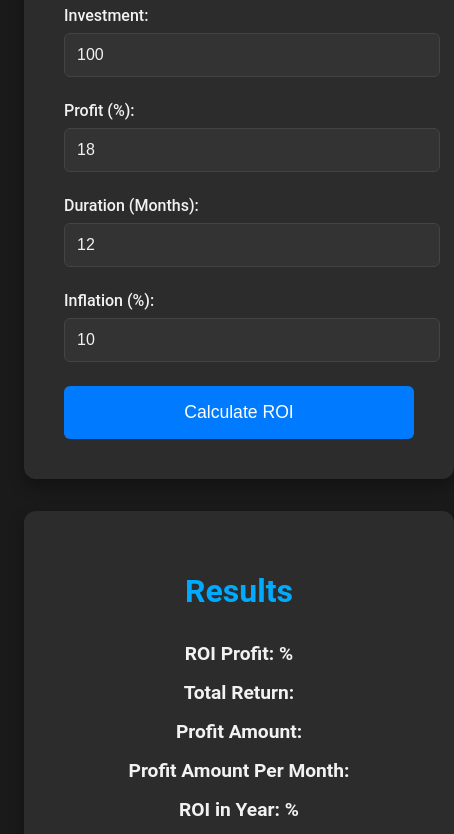
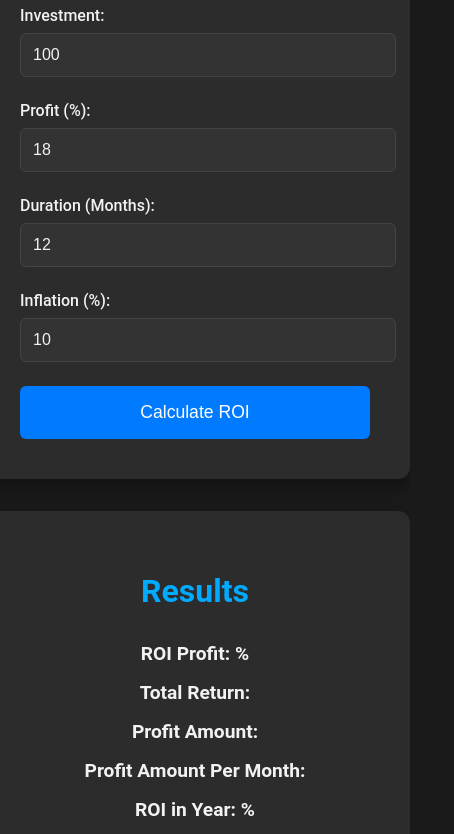
Before and after one commit to NFRIDOY/beat10get10n10, a plain HTML site: page index.html in a window 390 px wide. Shown: the part 139-973 px from the top of the page, 454 px wide, since content can reach past the window. Drawn offline with Linux system fonts and the light colour scheme.

Commit message:
💄 style.css: Adjust layout for roi-calculator-container and add responsive design for mobile view

```diff
--- a/style.css
+++ b/style.css
@@ -25,13 +25,13 @@ body {
     flex-wrap: wrap;
     width: 100%;
     max-width: 1200px;
+    height: 100vh;
 }
 
 .roi-calculator-container {
     display: flex;
     justify-content: space-around;
-    align-items: flex-start;
-    flex-wrap: wrap;
+    align-items: center;
     width: 100%;
 }
 
@@ -53,6 +53,18 @@ body {
     width: 45%;
     min-width: 350px;
     margin: 1rem;
+}
+
+@media (max-width: 768px) {
+    .roi-calculator-container {
+        flex-direction: column;
+        align-items: center;
+    }
+
+    .calculator,
+    .result-display {
+        width: 90%;
+    }
 }
 
 h1, h2 {
```
